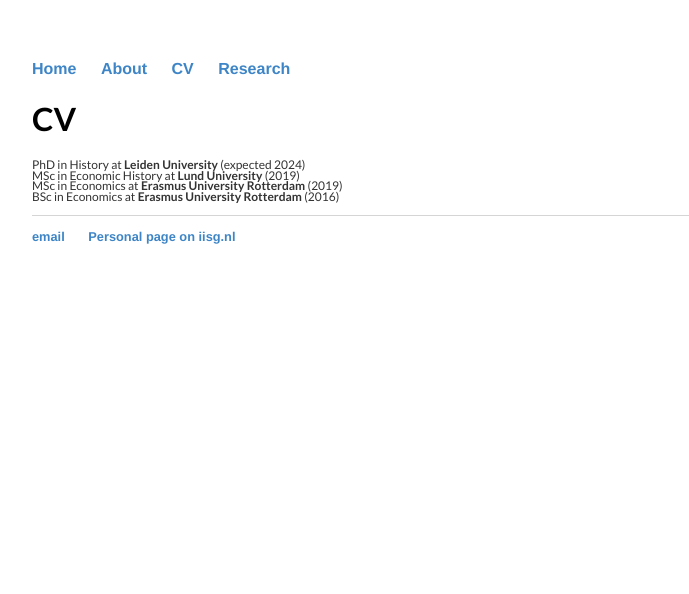
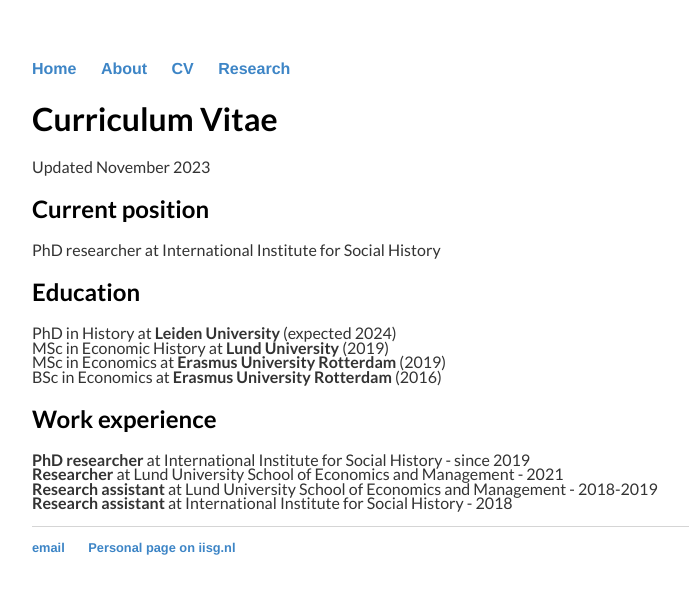
Before and after one commit to kok-joris/kok-joris.github.io, a Jekyll site: the page built from cv/index.html, in a window 1280 px wide. Shown: the top 594 px of the page, without its empty margins (160-849 px from the left). Built offline with Jekyll 4.4.1, drawn with Linux system fonts in a browser that asks for light colours; Markdown is read by kramdown in place of the engine named in the settings.

Commit message:
Update index.html

```diff
--- a/cv/index.html
+++ b/cv/index.html
@@ -4,14 +4,20 @@
 ---
 <style>
   .blurb p {
-    font-size: 0.75em; /* Adjust the value as needed */
+    font-size: 1em; /* Adjust the value as needed */
   }
 </style>
 
 <div class="blurb">
 
-	<h1>CV</h1>
+	<h1>Curriculum Vitae</h1>
+	<p>Updated November 2023</p>
 
+	<h2>Current position</h2>
+	<p>PhD researcher at International Institute for Social History</p>
+
+
+	<h2>Education</h2>
 	<p>
 		PhD in History at <b>Leiden University</b> (expected 2024)<br>
 		MSc in Economic History at <b>Lund University</b> (2019)<br>
@@ -19,4 +25,13 @@
 		BSc in Economics at <b>Erasmus University Rotterdam</b> (2016)
 	</p>
 
+	<h2>Work experience</h2>
+	<p>
+		<b>PhD researcher</b> at International Institute for Social History - since 2019<br>
+		<b>Researcher</b> at Lund University School of Economics and Management - 2021<br>
+		<b>Research assistant</b> at Lund University School of Economics and Management - 2018-2019<br>
+		<b>Research assistant</b> at International Institute for Social History - 2018
+
+	</p>
+
 </div><!-- /.blurb -->
```
